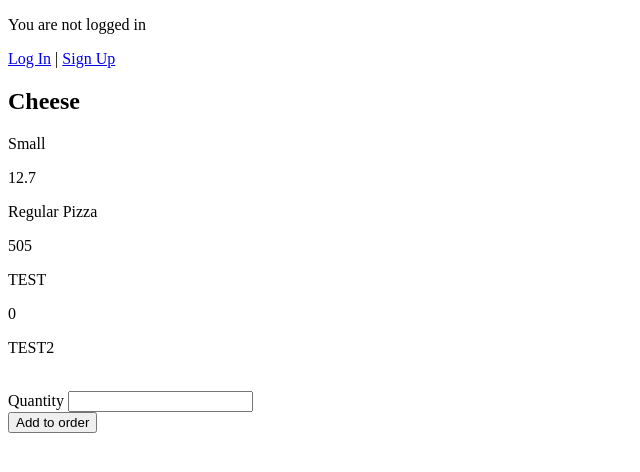
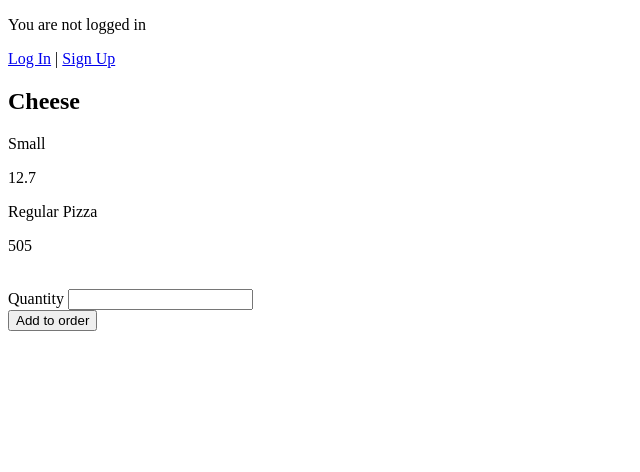
Before and after one commit to laimaurnezaite/Pinocchios, a Django app: page /505/ in a window 1280 px wide. Shown: the top 472 px of the page, without its empty margins (0-640 px from the left). Run offline with Django 3.2, Linux system fonts and the light colour scheme; data comes from the database, SQL or seed files in the repository.

Commit message:
clean code

```diff
--- a/templates/item.html
+++ b/templates/item.html
@@ -7,12 +7,6 @@
     <p>{{ product.unit_price }}</p>
     <p>{{ product.item_category }}</p>
     <p>{{ product.id }}</p>
-
-    <p>TEST</p>
-    <p>{{number_of_toppings}}</p>
-    {% if number_of_toppings == 0 %}
-        <p>TEST2</p>
-    {% endif %}
     <br>
 
 </div>
```
